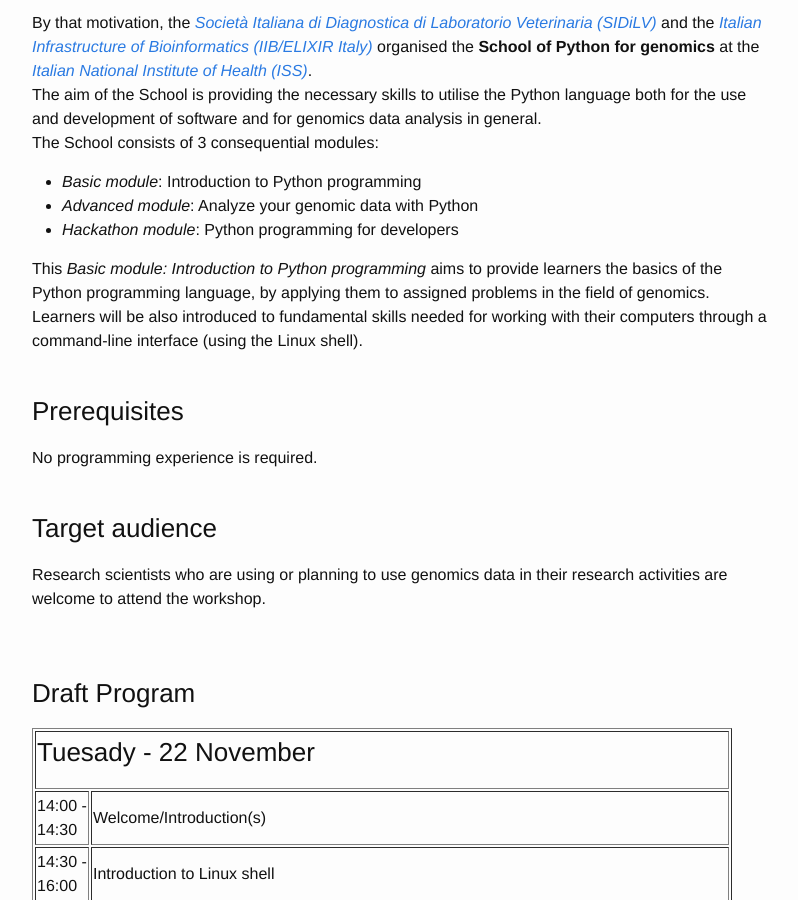
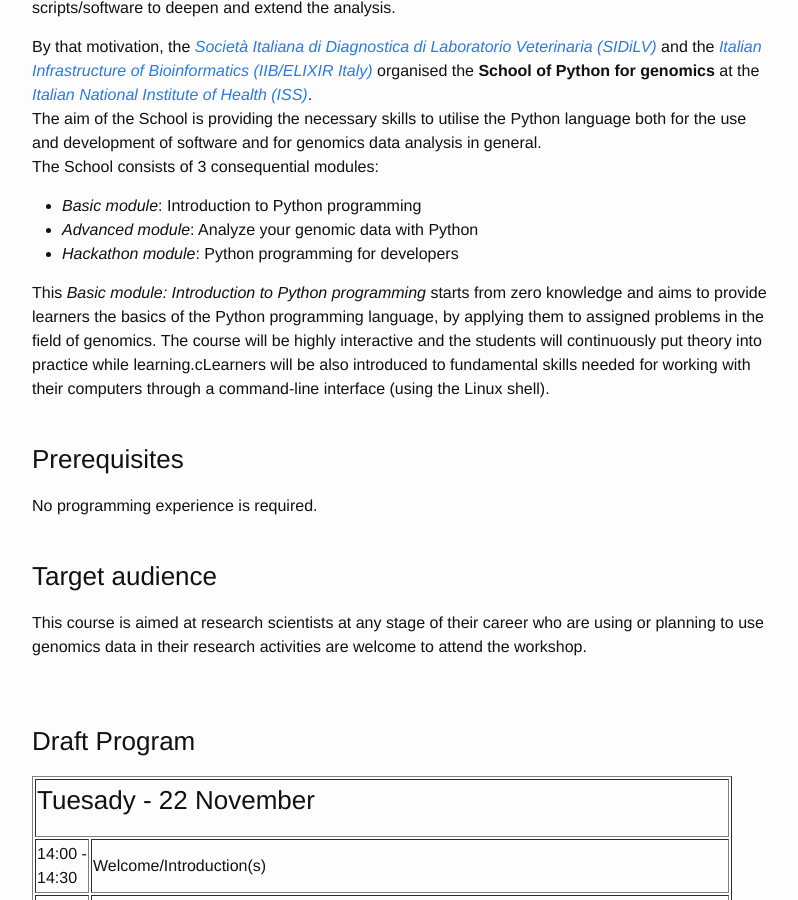
Before and after one commit to ELIXIR-IIB-training/website, a Jekyll site: the page built from _posts/2022-11-22-School_Python_genomics_Basic_module.md, in a window 1280 px wide and 900 px high, scrolled down 1908 px. Shown: the whole window, without its empty margins (238-1036 px from the left). Built offline with Jekyll 4.4.1, drawn with Linux system fonts in a browser that asks for light colours; some of the changed text lies outside the part shown.

Commit message:
Update Description, Audience, Application, Fee

```diff
--- a/_posts/2022-11-22-School_Python_genomics_Basic_module.md
+++ b/_posts/2022-11-22-School_Python_genomics_Basic_module.md
@@ -42,14 +42,15 @@ Viale Regina Elena 299<br>
 <br>
 
 ### Fee
-No registration fee is required, but participation is reserved for members of the Italian Society of the Veterinary Laboratory Diagnosticians (SIDiLV). To become a member, click on this link: [https://sidilv.org/registrazione/](https://sidilv.org/registrazione/)
-<br>
-Attendance is limited to **16** participants in person on a first-come, first-served basis.
+No registration fee is required, but participation is reserved for members of the Italian Society of the Veterinary Laboratory Diagnosticians (SIDiLV). To become a member, please click on the link below:<br>
+[https://sidilv.org/registrazione/](https://sidilv.org/registrazione/)
 <br>
 <br>
 
 ### Registration
 Application Form (will be open soon)
+<br>
+A maximum of **16** candidates will be selected based on a first-come, first-served basis and their need for the course as emerging from the application form.
 <br>
 <br>
 
@@ -79,7 +80,7 @@ The School consists of 3 consequential modules:<br>
 - *Advanced module*: Analyze your genomic data with Python
 - *Hackathon module*: Python programming for developers
 
-This *Basic module: Introduction to Python programming* aims to provide learners the basics of the Python programming language, by applying them to assigned problems in the field of genomics. Learners will be also introduced to fundamental skills needed for working with their computers through a command-line interface (using the Linux shell).
+This *Basic module: Introduction to Python programming* starts from zero knowledge and aims to provide learners the basics of the Python programming language, by applying them to assigned problems in the field of genomics. The course will be highly interactive and the students will continuously put theory into practice while learning.cLearners will be also introduced to fundamental skills needed for working with their computers through a command-line interface (using the Linux shell).
 <br>
 <br>
 
@@ -89,7 +90,7 @@ No programming experience is required.
 <br>
 
 ### Target audience
-Research scientists who are using or planning to use genomics data in their research activities are welcome to attend the workshop. <br>
+This course is aimed at research scientists at any stage of their career who are using or planning to use genomics data in their research activities are welcome to attend the workshop. <br>
 <br>
 <br>
 
```
